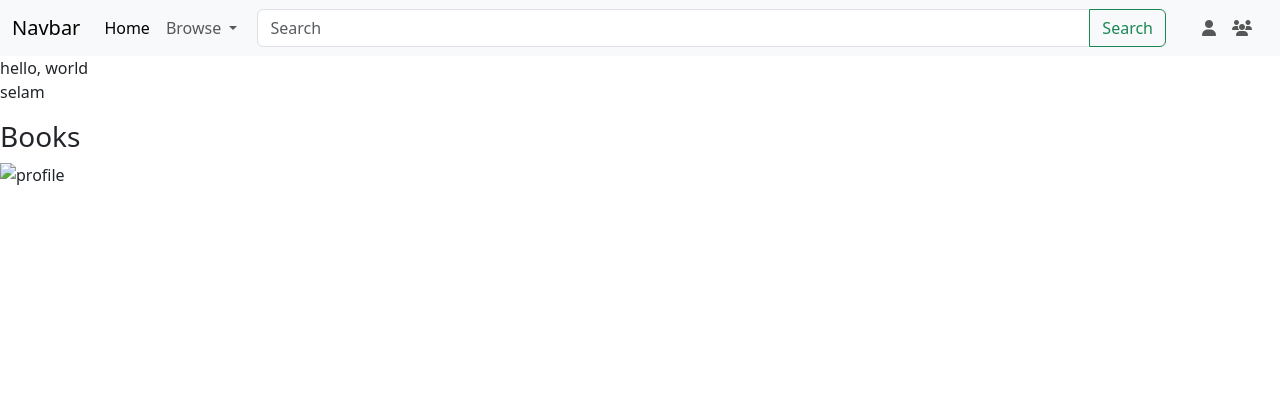
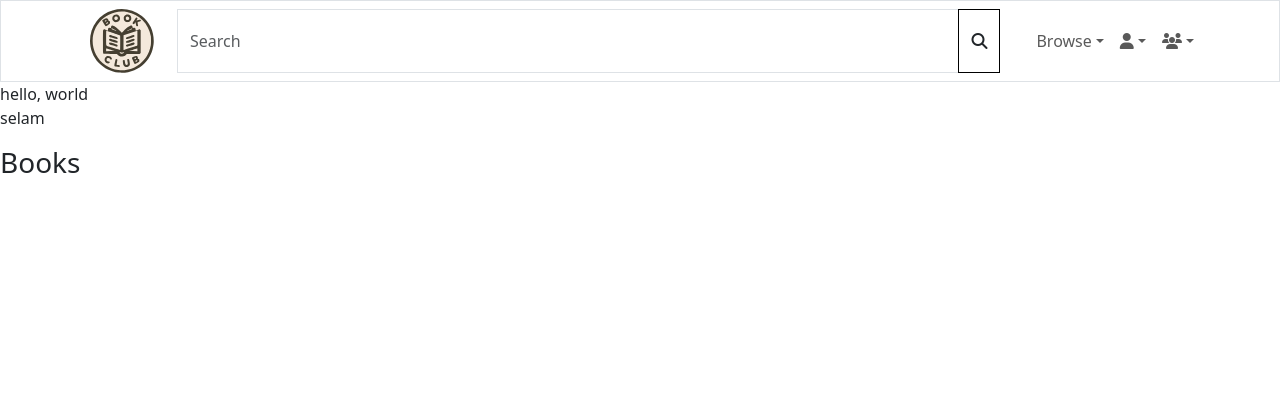
Before and after one commit to SinanErbezci/cs50w_final, a Django app: page /library/ in a window 1280 px wide. Shown: the top 420 px of the page. Before the commit the page ends 185 px from the top, so only its background shows below. Run offline with Django 5.2, Linux system fonts and the light colour scheme; some libraries are stand-ins or nearby versions.

Commit message:
offcanvas

```diff
--- a/bookclub/library/static/library/style.css
+++ b/bookclub/library/static/library/style.css
@@ -1,5 +1,25 @@
 
 body {
-    color: red;
     min-height: 120vh;
 }
+
+.brand-img {
+    margin: 0;
+    padding: 0;
+    display: block;
+    height: auto;
+    width: 4rem;
+}
+
+.search-btn {
+    border: thin solid black;
+}
+
+.search-btn:hover {
+    background-color: hsl(0, 2%, 82%);
+}
+
+.dropdown-menu {
+    border-right: none;
+    border-left: none;
+}
--- a/bookclub/library/templates/library/layout.html
+++ b/bookclub/library/templates/library/layout.html
@@ -8,19 +8,48 @@
         <link href="https://cdn.jsdelivr.net/npm/bootstrap@5.3.3/dist/css/bootstrap.min.css" rel="stylesheet" integrity="sha384-QWTKZyjpPEjISv5WaRU9OFeRpok6YctnYmDr5pNlyT2bRjXh0JMhjY6hW+ALEwIH" crossorigin="anonymous">
         <script src="https://kit.fontawesome.com/c14d20fdb9.js" crossorigin="anonymous"></script>
         <!-- <link rel="stylesheet" href="{% static 'library/style.css' %}"> -->
+        <link rel="stylesheet" href="{% static 'library/style.css' %}">
       </head>
       <body>
-        <nav class="navbar navbar-expand-lg bg-body-tertiary">
-            <div class="container-fluid">
-              <a class="navbar-brand" href="#">Navbar</a>
-                <ul class="navbar-nav  mb-2 mb-lg-0">
-                  <li class="nav-item">
-                    <a class="nav-link active" aria-current="page" href="#">Home</a>
+        <nav class="navbar navbar-expand-lg py-2 py-lg-0 border">
+            <div class="container p-2">
+                <form class="container-fluid me-3" role="search">
+                    <div class="input-group">
+                        <img class="brand-img me-4" src="{% static 'library/images/svg.svg'%}" alt="logo">
+                        <input class="form-control" type="search" placeholder="Search" aria-label="Search">
+                        <button class="btn search-btn" type="submit"><i class="fa-solid fa-magnifying-glass"></i></button>
+                        <button class="navbar-toggler border-0" type="button" data-bs-toggle="offcanvas" data-bs-target="#top-navbar" aria-controls="top-navbar">
+                            <span class="navbar-toggler-icon"></span>
+                        </button>
+                        </div>
+                </form>
+                <div class="offcanvas offcanvas-end" tabindex="-1" id="top-navbar" aria-labelledby="top-navbarLabel">
+                    <button class="navbar-toggler border-0" type="button" data-bs-toggle="offcanvas" data-bs-target="#top-navbar" aria-controls="top-navbar">
+                        <div class="d-flex justify-content-between p-3">
+                            <img src="{% static 'library/images/svg.svg' %}" alt="logo">
+                            <span class="navbar-toggler-icon"></span>
+                        </div>
+                    </button>
+                    <ul class="navbar-nav me-auto mb-2 mb-lg-0">
+                        <li class="nav-item dropdown">
+                            <a class="nav-link dropdown-toggle" href="#" role="button" data-bs-toggle="dropdown" aria-expanded="false">Browse</a>
+                            <ul class="dropdown-menu ">
+                                <li><a class="dropdown-item" href="#">Books</a></li>
+                                <li><a class="dropdown-item" href="#">Lists</a></li>
+                                <li><a class="dropdown-item" href="#">Genres</a></li>
+                                <li><a class="dropdown-item" href="#">Authors</a></li>
+                            </ul>
+                            <li class="nav-item dropdown">
+                                <a class="nav-link dropdown-toggle" href="#" role="button" data-bs-toggle="dropdown" aria-expanded="false"><i class="fa-solid fa-user"></i></a>
+                                <ul class="dropdown-menu">
+                                    <li><a class="dropdown-item" href="#">Books</a></li>
+                                    <li><a class="dropdown-item" href="#">Lists</a></li>
+                                    <li><a class="dropdown-item" href="#">Genres</a></li>
+                                    <li><a class="dropdown-item" href="#">Authors</a></li>
+                                </ul>
                               </li>
                               <li class="nav-item dropdown">
-                    <a class="nav-link dropdown-toggle" href="#" role="button" data-bs-toggle="dropdown" aria-expanded="false">
-                      Browse
-                    </a>
+                                <a class="nav-link dropdown-toggle" href="#" role="button" data-bs-toggle="dropdown" aria-expanded="false"><i class="fa-solid fa-users"></i></a>
                                 <ul class="dropdown-menu">
                                     <li><a class="dropdown-item" href="#">Books</a></li>
                                     <li><a class="dropdown-item" href="#">Lists</a></li>
@@ -29,25 +58,11 @@
                                 </ul>
                               </li>
                     </ul>
-
-                <form class="container-fluid me-3 w-75" role="search">
-                    <div class="input-group">
-                        <input class="form-control" type="search" placeholder="Search" aria-label="Search">
-                        <button class="btn btn-outline-success" type="submit">Search</button>
                 </div>
-                </form>
-                <ul class="navbar-nav me-2">
-                    <li class="nav-item">
-                        <a class="nav-link" href="#"><i class="fa-solid fa-user"></i></a>
-                    </li>
-                    <li class="nav-item">
-                        <a class="nav-link" h ref="#"><i class="fa-solid fa-users"></i></a>
-                </li>
-                </ul>
             </div>
         </nav>
  {% block body %}{% endblock %}
-          <p style="height: 20px;width: auto;"><img styled="{% static 'library/images/profile.svg' %}" alt="profile"></p>
+
         <script src="https://cdn.jsdelivr.net/npm/bootstrap@5.3.3/dist/js/bootstrap.bundle.min.js" integrity="sha384-YvpcrYf0tY3lHB60NNkmXc5s9fDVZLESaAA55NDzOxhy9GkcIdslK1eN7N6jIeHz" crossorigin="anonymous"></script>
     </body>
 </html>
```
Also changed, not shown: bookclub/library/templates/library/layout2.html (added, +61 -0 lines), bookclub/library/static/library/images/bookclub_icon.svg (added), bookclub/library/static/library/images/svg.svg (added). Lines whose indentation alone changed are shown as unchanged.
